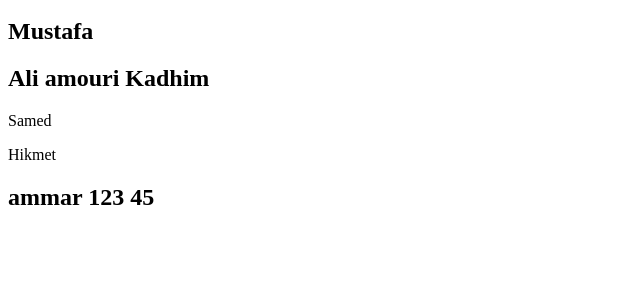
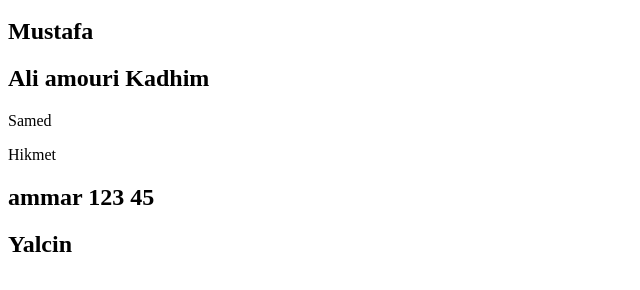
Before and after one commit to ammarvehbi/gitSessionClass24, a plain HTML site: page index.html in a window 1280 px wide. Shown: the part 120-410 px from the top of the page, without its empty margins (0-640 px from the left). Drawn offline with Linux system fonts and the light colour scheme.

Commit message:
added yalcin

```diff
--- a/index.html
+++ b/index.html
@@ -13,5 +13,6 @@
     <p>Samed</p>
     <p>Hikmet</p>
     <h2>ammar 123 45</h2>
+    <h2>Yalcin</h2>
   </body>
 </html>
```
